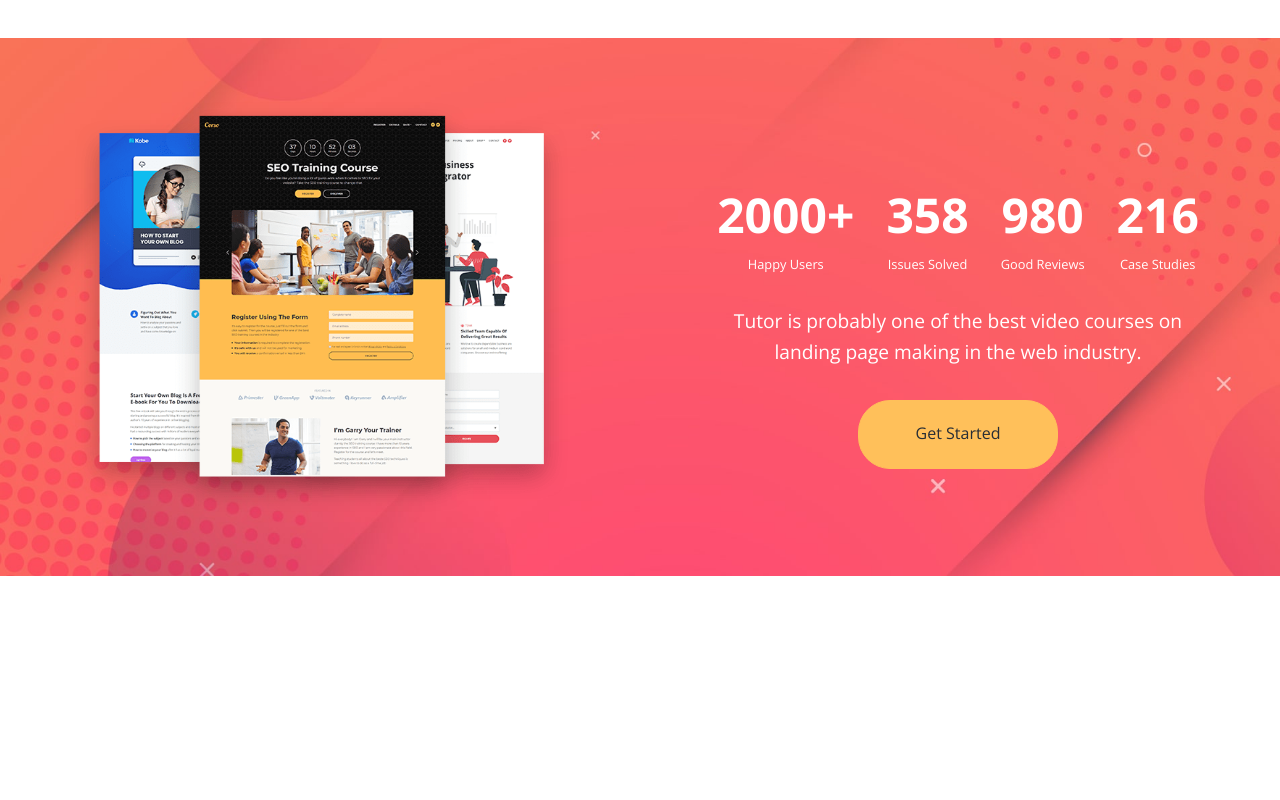
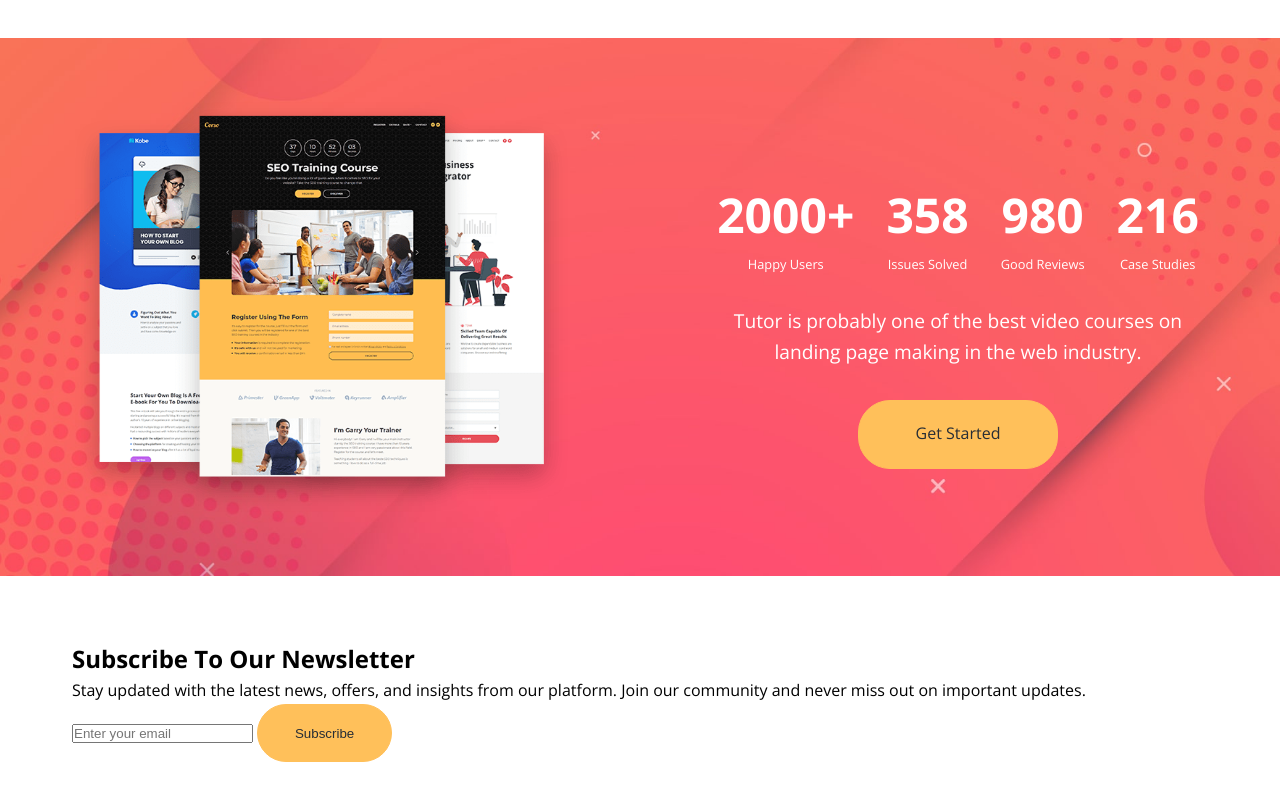
Before and after one commit to FelixPatric/tutor-website, a plain HTML site: page index.html in a window 1280 px wide. Shown: the part 5915-6715 px from the top of the page. Before the commit the page ends 6555 px from the top, so only its background shows below. Drawn offline with nearby package versions, Linux system fonts and the light colour scheme.

Commit message:
add newsletter section with subscription form and content

```diff
--- a/index.html
+++ b/index.html
@@ -421,6 +421,24 @@
         </div>
      </section>
 
+    <!--Newsletter Section -->
+    <section class="newsletter section" id="newsletter">
+        <div class="container newsletter-flex">
+            <h2>Subscribe To Our Newsletter</h2>
+            <p>
+                Stay updated with the latest news, offers, and insights from our platform.
+                Join our community and never miss out on important updates.
+            </p>
+            <form>
+                <input type="email" name="email" placeholder="Enter your email">
+                <button type="submit" class="btn">Subscribe</button>
+            </form>
+        </div>
+    </section>
+
+
+
+
     <script src="js/script.js"></script>
 </body>
 </html>
```
